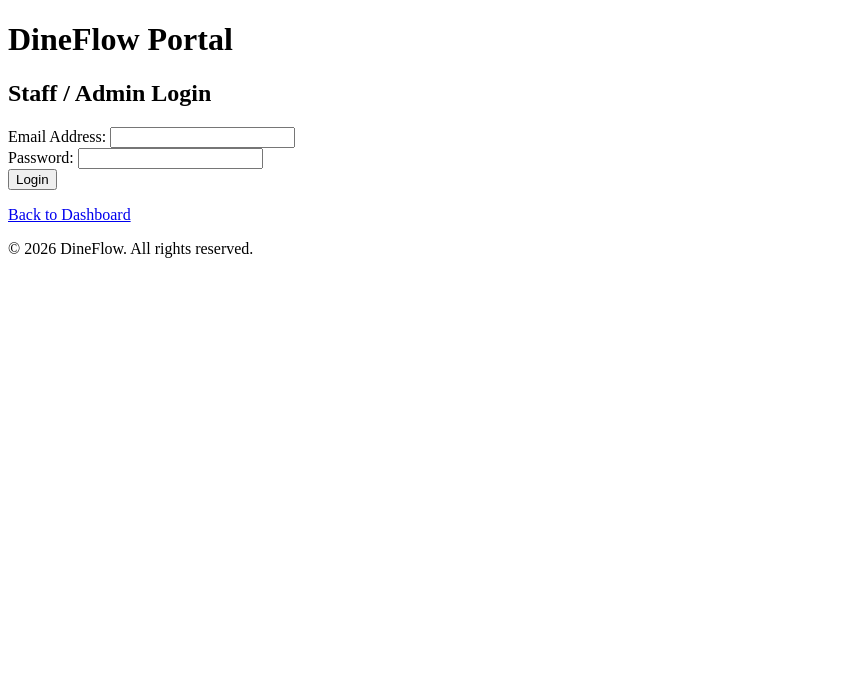
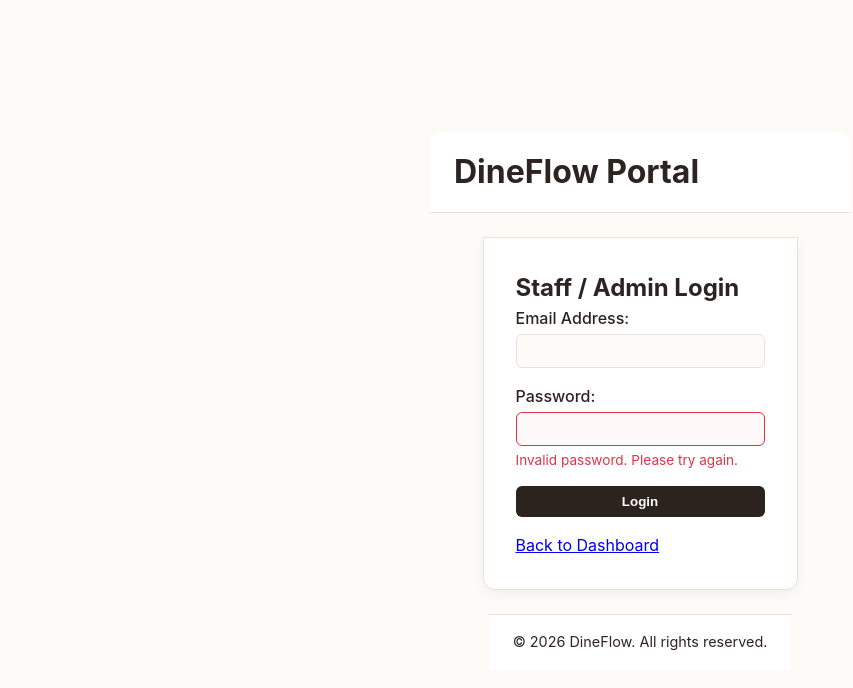
Before and after one commit to SakshiKumari271/dineflow_sakshi, a plain HTML site: page login.html in a window 1280 px wide. Shown: the whole page, without its empty margins (0-853 px from the left). Drawn offline with Linux system fonts and the light colour scheme.

Commit message:
Day 2: Add CSS variables, warm ivory theme, dashboard layout, and login error state

```diff
--- a/login.html
+++ b/login.html
@@ -4,27 +4,33 @@
     <meta charset="UTF-8">
     <meta name="viewport" content="width=device-width, initial-scale=1.0">
     <title>DineFlow - Login</title>
+    <link rel="stylesheet" href="style.css">
 </head>
-<body>
+<body class="login-body">
 
-    <header>
+    <header class="login-header">
         <h1>DineFlow Portal</h1>
     </header>
 
     <main>
-        <section>
+        <section class="login-card">
             <h2>Staff / Admin Login</h2>
             <form action="index.html" method="post">
-                <div>
+                <!-- Normal Email Field -->
+                <div class="form-group">
                     <label for="email">Email Address:</label>
                     <input type="email" id="email" name="email" required>
                 </div>
-                <div>
+
+                <!-- Password Field with Error State (Bonus Requirement) -->
+                <div class="form-group">
                     <label for="password">Password:</label>
-                    <input type="password" id="password" name="password" required>
+                    <input type="password" id="password" name="password" class="input-error" required>
+                    <span class="error-message">Invalid password. Please try again.</span>
                 </div>
-                <div>
-                    <button type="submit">Login</button>
+
+                <div class="form-group">
+                    <button type="submit" class="btn-primary">Login</button>
                 </div>
             </form>
             <p><a href="index.html">Back to Dashboard</a></p>
--- /dev/null
+++ b/style.css
@@ -0,0 +1,218 @@
+/* ==========================================
+   DineFlow - Day 2 Design System & Styles
+   Coffee Latte & Warm Ivory Theme
+   ========================================== */
+
+:root {
+    --primary: #2C221E;   /* Deep Espresso sidebar */
+    --secondary: #FDFBF7; /* Warm Ivory background */
+    --surface: #FFFFFF;   /* Clean white cards */
+    --text: #2D2422;      /* Rich dark text */
+    --accent: #C86D51;    /* Muted terracotta / warm accent */
+    --border: #E8E2D9;    /* Soft warm border */
+
+    /* Spacing tokens */
+    --space-1: 4px;
+    --space-2: 8px;
+    --space-3: 16px;
+    --space-4: 24px;
+    --space-5: 32px;
+}
+
+/* Universal box-sizing rule */
+* {
+    box-sizing: border-box;
+    margin: 0;
+    padding: 0;
+}
+
+body {
+    font-family: 'Inter', sans-serif;
+    background-color: var(--secondary);
+    color: var(--text);
+    line-height: 1.5;
+    display: grid;
+    grid-template-columns: 250px 1fr;
+    grid-template-rows: auto 1fr auto;
+    min-height: 100vh;
+}
+
+/* --- Dashboard Header Styling --- */
+header {
+    grid-column: 2 / 3;
+    background-color: var(--surface);
+    padding: var(--space-3) var(--space-4);
+    border-bottom: 1px solid var(--border);
+    display: flex;
+    justify-content: space-between;
+    align-items: center;
+}
+
+/* --- Sidebar Styling (<aside> wrapper) --- */
+aside {
+    grid-row: 1 / 4;
+    background-color: var(--primary);
+    color: #FFFFFF;
+    padding: var(--space-4);
+}
+
+aside nav ul {
+    list-style: none;
+    margin-top: var(--space-4);
+}
+
+aside nav ul li {
+    margin-bottom: var(--space-2);
+}
+
+aside nav ul li a {
+    color: #FFFFFF;
+    text-decoration: none;
+    display: block;
+    padding: var(--space-2) var(--space-3);
+    border-radius: 6px;
+    transition: background-color 0.2s ease;
+}
+
+/* Interactive Hover & Focus States */
+aside nav ul li a:hover,
+aside nav ul li a:focus,
+header a:hover,
+header a:focus {
+    background-color: rgba(200, 109, 81, 0.15);
+    outline: 2px solid var(--accent);
+}
+
+/* --- Main Content Area --- */
+main {
+    grid-column: 2 / 3;
+    padding: var(--space-4);
+}
+
+/* --- Card & Section Styling with Soft Shadows --- */
+section {
+    background-color: var(--surface);
+    border: 1px solid var(--border);
+    border-radius: 12px;
+    padding: var(--space-4);
+    margin-bottom: var(--space-4);
+    box-shadow: 0 1px 4px rgba(0, 0, 0, 0.08);
+}
+
+/* --- Table Styling --- */
+table {
+    width: 100%;
+    border-collapse: collapse;
+    margin-top: var(--space-2);
+}
+
+th, td {
+    padding: var(--space-2) var(--space-3);
+    text-align: left;
+    border-bottom: 1px solid var(--border);
+}
+
+th {
+    font-weight: 600;
+    color: var(--primary);
+}
+
+/* --- Footer Styling --- */
+footer {
+    grid-column: 2 / 3;
+    background-color: var(--surface);
+    padding: var(--space-3) var(--space-4);
+    border-top: 1px solid var(--border);
+    text-align: center;
+    font-size: 0.9rem;
+}
+
+
+/* ==========================================
+   Bonus Login Page & State Styles
+   ========================================== */
+
+.login-body {
+    display: flex;
+    flex-direction: column;
+    justify-content: center;
+    align-items: center;
+    min-height: 100vh;
+    padding: var(--space-4);
+    grid-template-columns: 1fr; /* Override main grid for centered login */
+}
+
+.login-header {
+    grid-column: 1 / -1;
+    width: 100%;
+    max-width: 420px;
+    border-radius: 12px 12px 0 0;
+    text-align: center;
+}
+
+.login-card {
+    width: 100%;
+    max-width: 420px;
+    background-color: var(--surface);
+    border: 1px solid var(--border);
+    border-radius: 0 0 12px 12px;
+    padding: var(--space-5);
+    box-shadow: 0 4px 12px rgba(0, 0, 0, 0.05);
+    margin-bottom: 0;
+}
+
+.form-group {
+    margin-bottom: var(--space-3);
+}
+
+.form-group label {
+    display: block;
+    margin-bottom: var(--space-1);
+    font-weight: 500;
+    color: var(--text);
+}
+
+.form-group input {
+    width: 100%;
+    padding: var(--space-2) var(--space-3);
+    border: 1px solid var(--border);
+    border-radius: 6px;
+    font-family: inherit;
+    background-color: var(--secondary);
+    color: var(--text);
+}
+
+/* Visible Focus Ring Requirement */
+input:focus, button:focus, a:focus {
+    outline: 3px solid var(--accent);
+    outline-offset: 2px;
+}
+
+/* Error State Requirement (Red border and message) */
+.input-error {
+    border-color: #dc3545 !important;
+    background-color: #fff8f8 !important;
+}
+
+.error-message {
+    color: #dc3545;
+    font-size: 0.85rem;
+    margin-top: var(--space-1);
+    display: block;
+}
+
+.btn-primary {
+    background-color: var(--primary);
+    color: #FFFFFF;
+    border: none;
+    padding: var(--space-2) var(--space-3);
+    border-radius: 6px;
+    cursor: pointer;
+    width: 100%;
+    font-weight: 600;
+    transition: background-color 0.2s ease;
+}
+
+.btn-primary:hover {
+    background-color: var(--accent);
+}
```
Also changed, not shown: index.html (+1 -0 lines).
